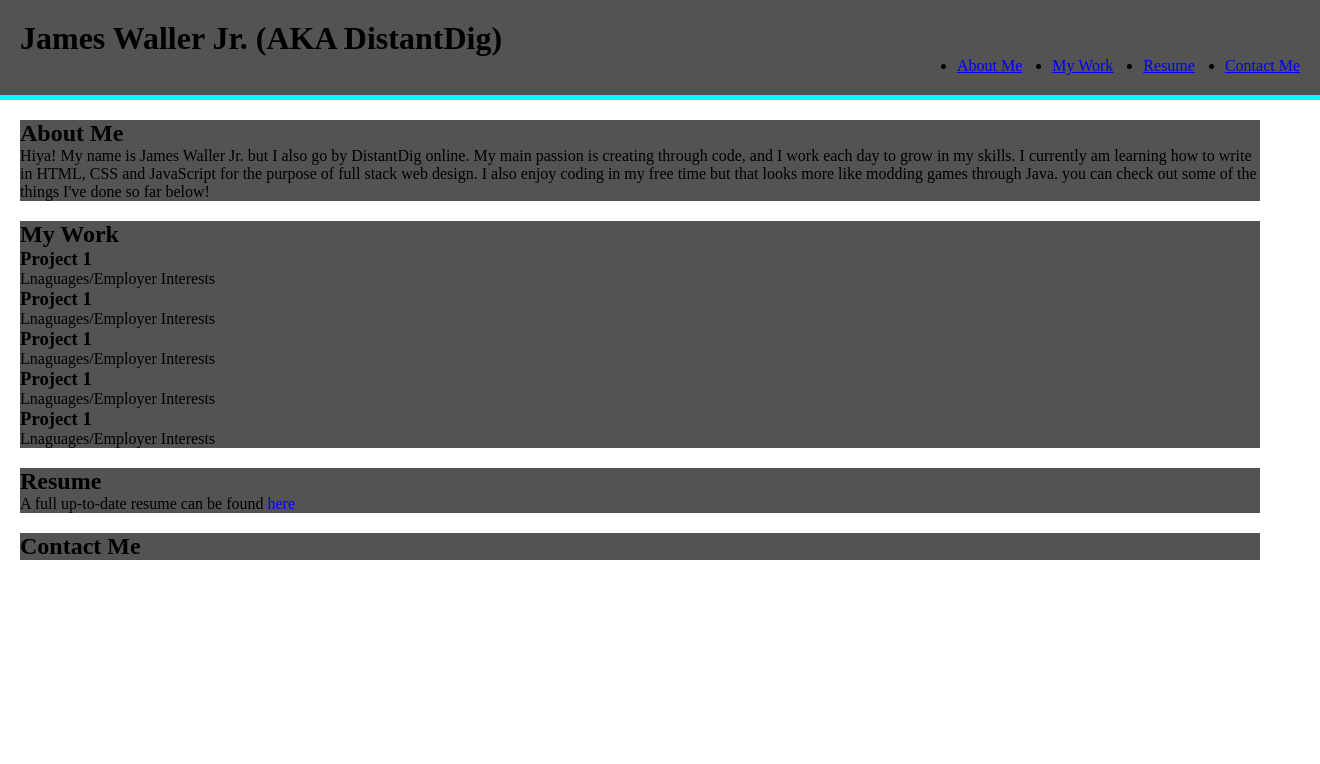
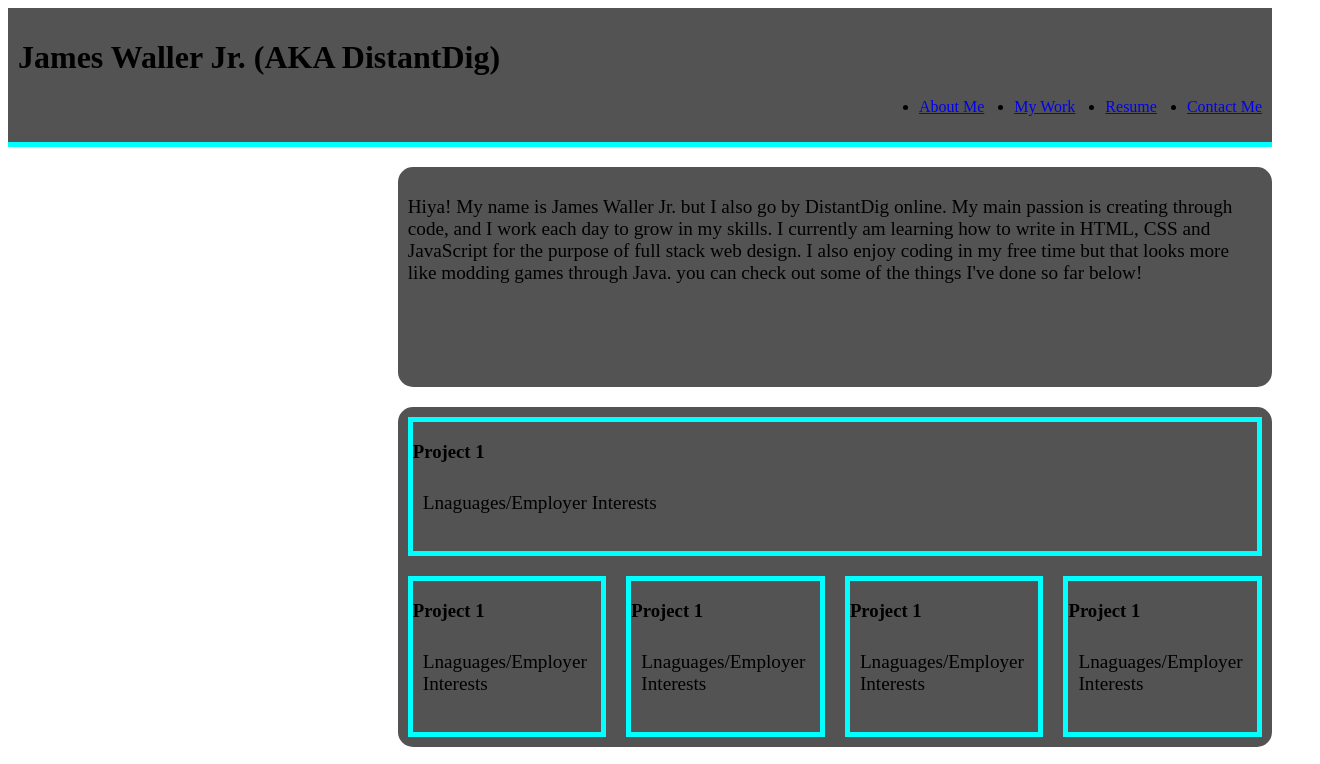
Before and after one commit to DistantDig/portfolio, a plain HTML site: page index.html in a window 1280 px wide. Shown: the top 764 px of the page, 1320 px wide, since content can reach past the window. Drawn offline with Linux system fonts and the light colour scheme.

Commit message:
added grid structure and flex to My Work section

```diff
--- a/assets/css/style.css
+++ b/assets/css/style.css
@@ -1,14 +1,18 @@
+:root {
+    --colorMain: rgb(83, 83, 83);
+    --colorBorder: cyan;
+    --border-curve: 15px;
+}
+
 * {
     font-family:"Press Start 2P";
-    padding: 0;
-    margin: 0;
 }
 
 .header {
-    background-color: rgb(83, 83, 83);
-    border-bottom: 5px solid cyan;
-    width: 100%;
-    padding: 20px;
+    background-color: var(--colorMain);
+    border-bottom: 5px solid var(--colorBorder);
+    padding: 10px;
+    margin: 0px 0px 20px 0px;
 }
 
 .header ul {
@@ -17,7 +21,62 @@
     gap: 30px;
 }
 
-main section {
-    background-color: rgb(83, 83, 83);
+main {
+    display: grid;
+    grid-template-columns: repeat(5, 22%);
+    grid-template-rows: repeat(8, 100px);
+    gap: 20px;
+    justify-content: flex-end;
+}
+
+aside {
+    display: block;
+    background-color: var(--colorMain);
     margin: 20px;
+    width: 20%;
 }
+
+.block {
+    display: block;
+    background-color: var(--colorMain);
+    grid-column: 3 / span 3;
+    border-radius: var(--border-curve);
+}
+
+p {
+    padding: 10px;
+    font-size: larger;
+}
+
+.about-me {
+    grid-row: 1 / span 2;
+}
+
+.resume {
+    grid-row: 6 / span 2;
+}
+
+.contanct-me {
+    grid-row: 8 / span 2;
+}
+
+/* My Work Cards */
+
+.my-work {
+    display: flex;
+    flex-wrap: wrap;
+    grid-row: 3 / span 3;
+}
+
+.card {
+    border: 5px solid var(--colorBorder);
+    margin: 10px;
+}
+
+.card:first-child {
+    width: 100%;
+}
+
+.card:not(:first-child) {
+    flex: 1;
+}
--- a/index.html
+++ b/index.html
@@ -26,8 +26,8 @@
 
     <main>
 
-        <section>
-            <h2>About Me</h2>
+        <section class="block about-me">
+            <!-- <h2>About Me</h2> -->
             <p>
                 Hiya! My name is James Waller Jr. but I also go by DistantDig online. My main passion is creating through code, and I work each day to grow in my skills.
                 I currently am learning how to write in HTML, CSS and JavaScript for the purpose of full stack web design. I also enjoy coding in my free time but that
@@ -35,42 +35,41 @@
             </p>
         </section>
 
-        <section>
-            <h2>My Work</h2>
-
-            <div>
+        <section class="block my-work">
+            <!-- <h2>My Work</h2> -->
+            <section class="card">
                 <h3>Project 1</h3>
                 <p>Lnaguages/Employer Interests</p>
-            </div>
+            </section>
 
-            <div>
+            <section class="card">
                 <h3>Project 1</h3>
                 <p>Lnaguages/Employer Interests</p>
-            </div>
+            </section>
 
-            <div>
+            <section class="card">
                 <h3>Project 1</h3>
                 <p>Lnaguages/Employer Interests</p>
-            </div>
+            </section>
 
-            <div>
+            <section class="card">
                 <h3>Project 1</h3>
                 <p>Lnaguages/Employer Interests</p>
-            </div>
+            </section>
 
-            <div>
+            <section class="card">
                 <h3>Project 1</h3>
                 <p>Lnaguages/Employer Interests</p>
-            </div>
+            </section>
 
         </section>
 
-        <section>
+        <section class="block resume">
             <h2>Resume</h2>
             <p>A full up-to-date resume can be found <span style="color: blue;">here</span></p>
         </section>
 
-        <section>
+        <section class="block contact-me">
             <h2>Contact Me</h2>
         </section>
 
```
Also changed, not shown: index2.html (added).
